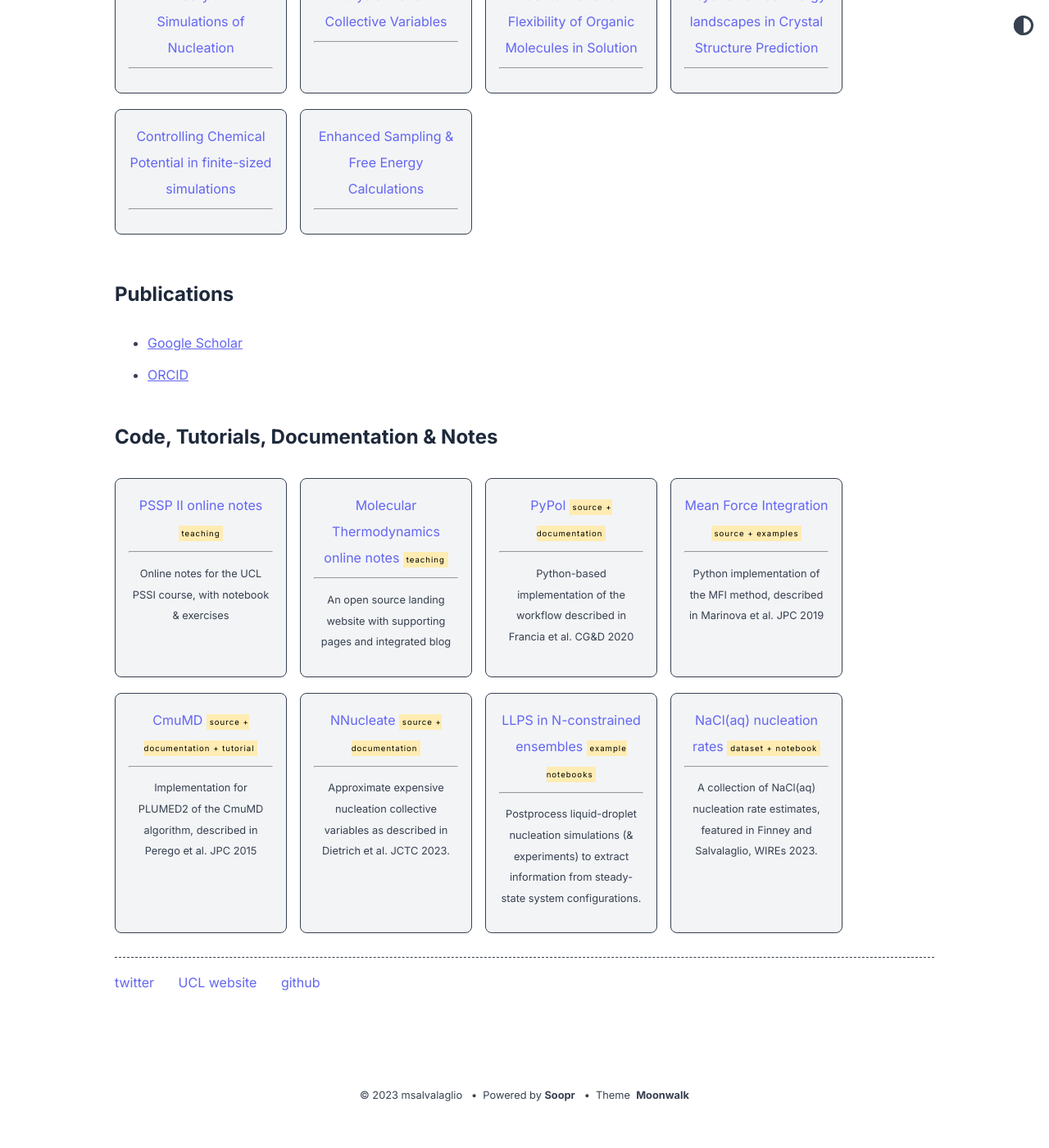
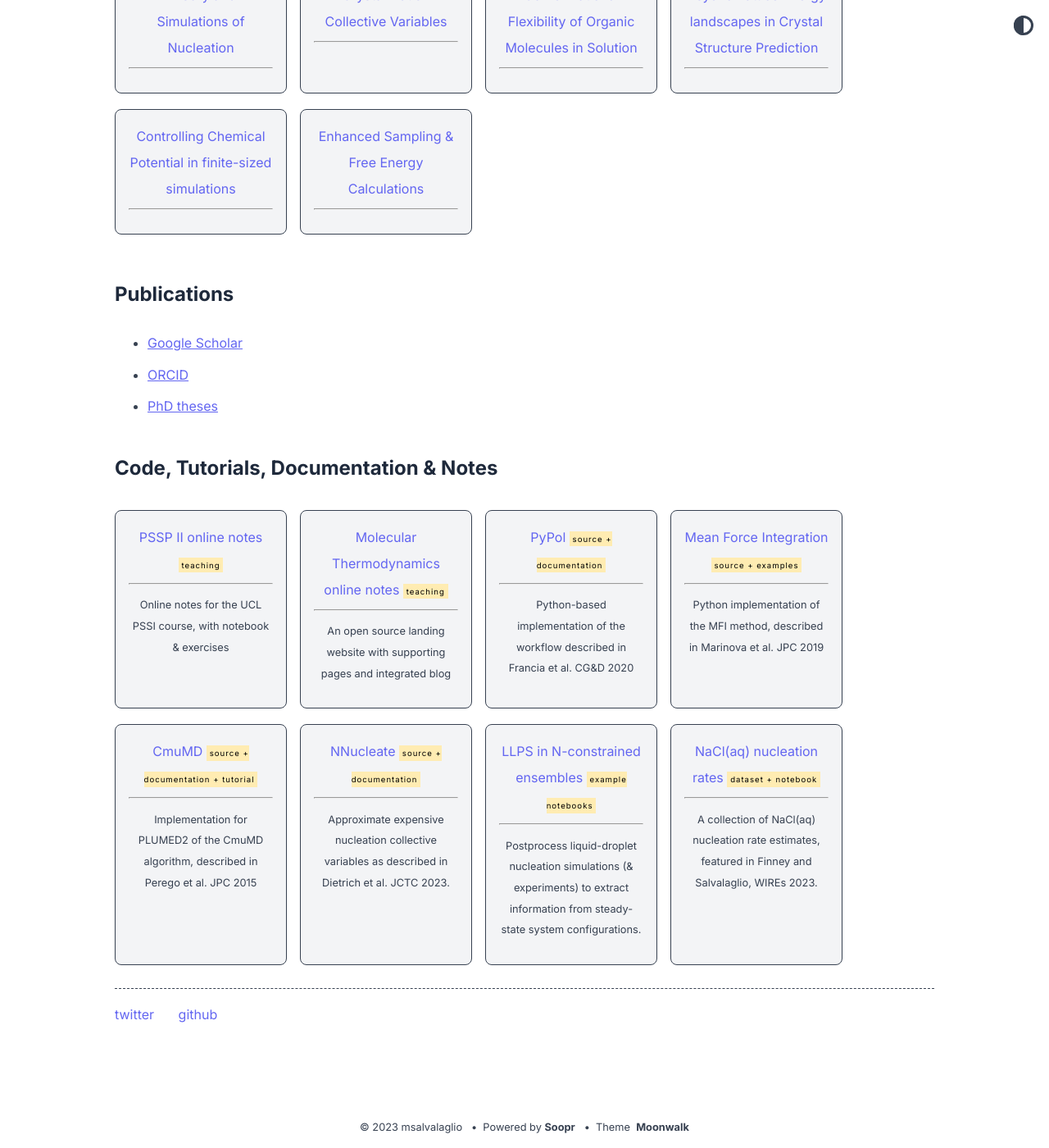
Before and after one commit to mme-ucl/mme-ucl.github.io, a Jekyll site: the page built from index.md, in a window 1280 px wide and 1400 px high, scrolled down 1262 px. Shown: the whole window at 82% size. Built offline with Jekyll 4.4.1, drawn with Linux system fonts in a browser that asks for light colours; a script that is not in the unit is left out; before the commit the page ends 2624 px from its top, so only the background shows below that.

Commit message:
Update home.yml

```diff
--- a/_data/home.yml
+++ b/_data/home.yml
@@ -4,9 +4,6 @@ navbar_entries:
 
   - title: contacts
     url: contact
-
-
-
 
 project_entries:
   - title: Theory and Simulations of Nucleation
@@ -69,22 +66,22 @@ old_project_entries:
     highlight: dataset + notebook
 
 
-
 footer_entries:
 
   - title: twitter
     url: https://twitter.com/UCL_MMEgroup
-
-  - title: UCL website
-    url: http://www.ucl.ac.uk/molecular-modelling
 
   - title: github
     url: https://github.com/mme-ucl
 
 
 misc_entries:
+
   - title: Google Scholar
     url: https://scholar.google.com/citations?user=ro2b4-MAAAAJ&hl=en
 
   - title: ORCID
     url: https://orcid.org/0000-0003-3371-2090
+
+  - title: PhD theses
+    url: PhDtheses
```
